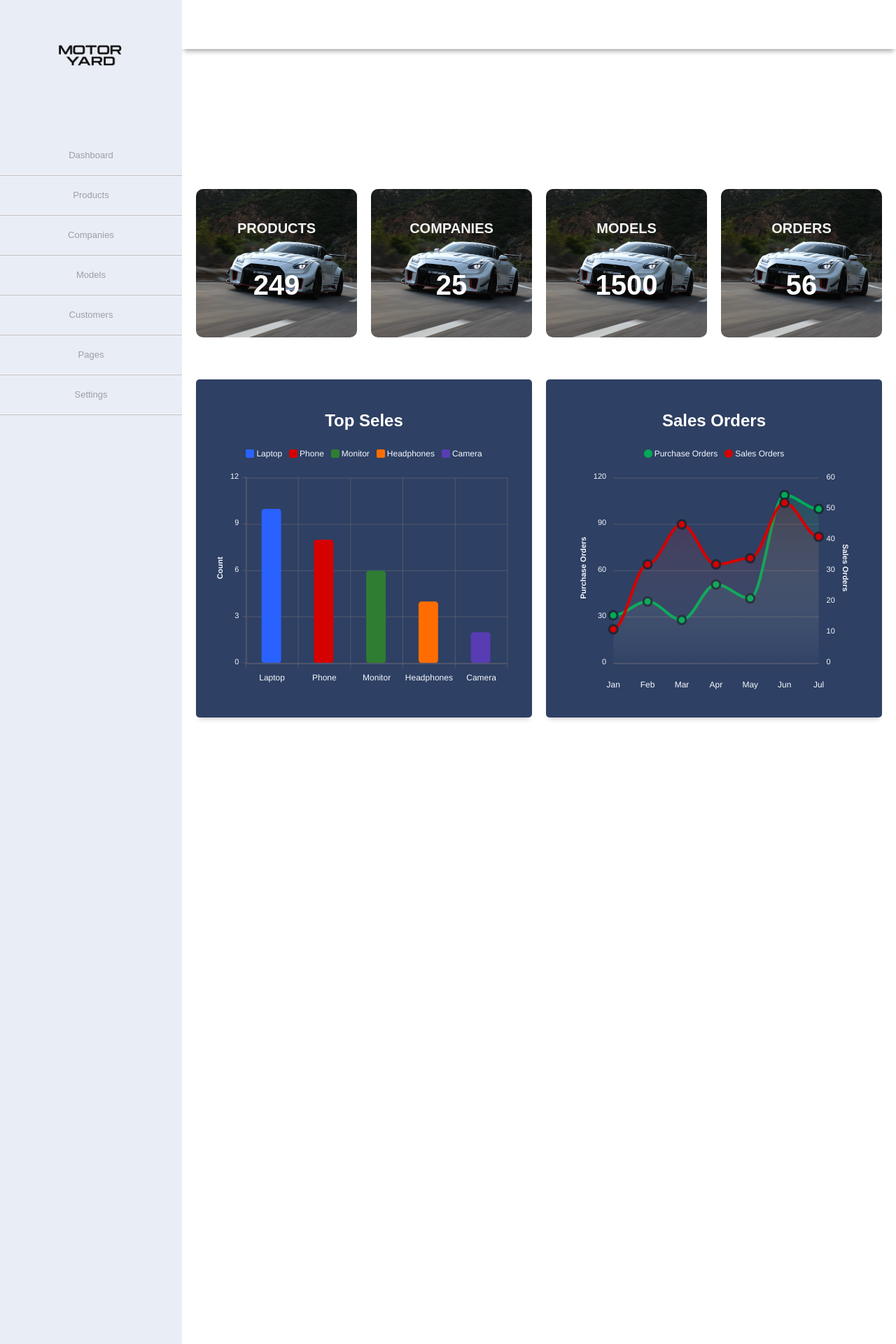
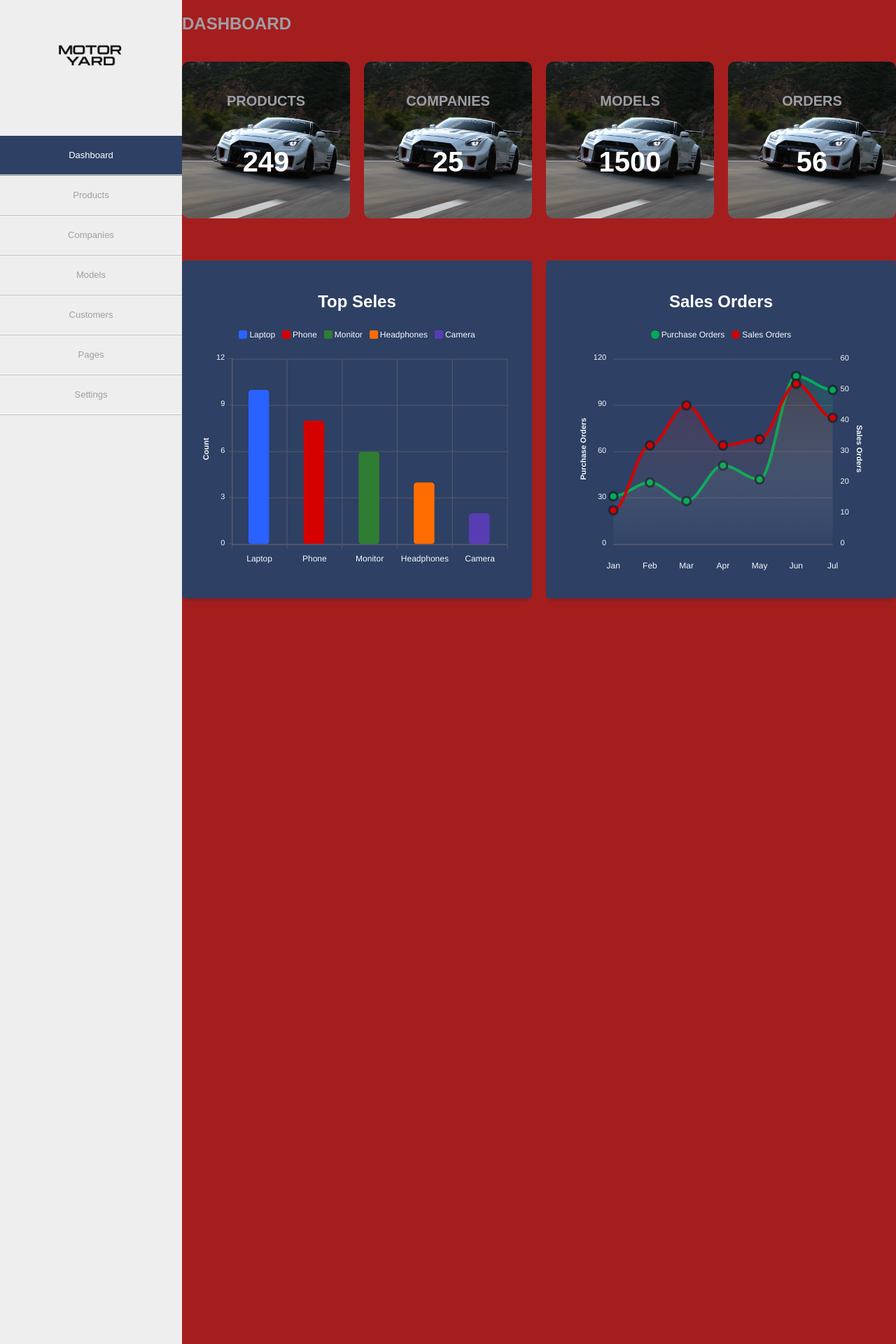
Before and after one commit to besho-122/web_project, a PHP site: page /pages/dashboard.html in a window 1280 px wide. Shown: the top 1920 px of the page at 70% size. Run offline with PHP 8.4, Linux system fonts and the light colour scheme; some libraries are stand-ins or nearby versions.

Commit message:
admin update

```diff
--- a/assets/css/dashboard.css
+++ b/assets/css/dashboard.css
@@ -1,25 +1,22 @@
+
 body {
   margin: 0;
   padding: 0;
   background-color: #ffffff;
   color: #9e9ea4;
   font-family: 'Montserrat', sans-serif;
+
+
 }
-
-.material-icons-outlined {
-  vertical-align: middle;
-  line-height: 1px;
-  font-size: 35px;
+html, body {
+  height: 100%;
+  width: 100%;
+  scroll-behavior: smooth;
+  overscroll-behavior: none;
 }
-
-.grid-container {
-  display: grid;
-  grid-template-columns: 260px 1fr 1fr 1fr;
-  grid-template-rows: 0.2fr 3fr;
-  grid-template-areas:
-    'sidebar header header header'
-    'sidebar main main main';
-  height: 100vh;
+h1{
+  color:#2e4063;
+  text-align: center;
 }
 
 
@@ -37,12 +34,45 @@ body {
   display: none;
 }
 
+.dashboard{
+  height: 100vh;
+  background-color: rgba(153, 0, 0, 0.884);
+}
+.products{
+  height: 100vh;
+  background-color: aqua;
+}
+.models{
+  height: 100vh;
+  background-color: rgb(81, 87, 87);
+}
+.companies{
+  height: 100vh;
+  background-color: rgb(0, 47, 255);
+}
+.customers{
+  height: 100vh;
+  background-color: rgb(23, 216, 55);
+}
+.orders{
+  height: 100vh;
+  background-color: rgb(255, 0, 0);
+}
+.pages{
+  height: 100vh;
+  background-color: aqua;
+}
+.settings{
+  height: 100vh;
+  background-color: rgb(0, 217, 255);
+}
+
 
 #sidebar {
   grid-area: sidebar;
   height: 100vh;
   width: 260px;
-  background-color: #e9edf5;
+  background-color: #eeeeee;
   overflow-y: auto;
   transition: all 0.5s;
   -webkit-transition: all 0.5s;
@@ -103,14 +133,37 @@ width: 100px;
   z-index: 12 !important;
 }
 
+.sidebaritem.active {
+  background-color: #2e4063;
+}
+
+.sidebaritem.active a {
+  color: white;
+}
 
 .main-container {
-  grid-area: main;
+  height: 100vh;
   overflow-y: auto;
-  padding: 20px 20px;
-  color: rgba(255, 255, 255, 0.95);
+  scroll-snap-type: y mandatory;
+  scroll-padding-top: 0;
+  width: calc(100% - 260px);
+  margin-left: 260px;
+  padding:0;
 }
 
+main section {
+
+  min-height: 100vh;
+  width: 100%;
+  scroll-snap-align: start;
+}
+
+.sidebaritem.active {
+  background-color: #2e4063;
+}
+.sidebaritem.active a {
+  color: #fff;
+}
 .main-title {
   display: flex;
   justify-content: space-between;
--- a/pages/dashboard.html
+++ b/pages/dashboard.html
@@ -7,12 +7,9 @@
     <link rel="stylesheet" href="../assets/css/dashboard.css">
   </head>
   <body>
-    <div class="grid-container">
-      <header class="header">
-        <div class="menu-icon" onclick="openSidebar()">
+      <div class="menu-icon" onclick="openSidebar()">
           <span class="material-icons-outlined">menu</span>
         </div>
-      </header>
       <aside id="sidebar">
         <div class="sidebar-title">
           <div class="sidebarBrand">
@@ -21,46 +18,19 @@
           <span class="material-icons-outlined" onclick="closeSidebar()">close</span>
         </div>
 
-        <ul class="sidebar-list">
-          <li class="sidebaritem">
-            <a href="#" target="_blank">
-             Dashboard
-            </a>
-          </li>
-          <li class="sidebaritem">
-            <a href="#" target="_blank">
-               Products
-            </a>
-          </li>
-          <li class="sidebaritem">
-            <a href="#" target="_blank">
-             Companies
-            </a>
-          </li>
-          <li class="sidebaritem">
-            <a href="#" target="_blank">
-             Models
-            </a>
-          </li>
-          <li class="sidebaritem">
-            <a href="#" target="_blank">
-             Customers
-            </a>
-          </li>
-          <li class="sidebaritem">
-            <a href="#" target="_blank">
-             Pages
-            </a>
-          </li>
-          <li class="sidebaritem">
-            <a href="#" target="_blank">
-              Settings
-            </a>
-          </li>
-        </ul>
+     <ul class="sidebar-list">
+  <li class="sidebaritem"><a href="#dashboard">Dashboard</a></li>
+  <li class="sidebaritem"><a href="#products">Products</a></li>
+  <li class="sidebaritem"><a href="#companies">Companies</a></li>
+  <li class="sidebaritem"><a href="#models">Models</a></li>
+  <li class="sidebaritem"><a href="#customers">Customers</a></li>
+  <li class="sidebaritem"><a href="#pages">Pages</a></li>
+  <li class="sidebaritem"><a href="#settings">Settings</a></li>
+</ul>
       </aside>
 
       <main class="main-container">
+      <section id="dashboard" class="dashboard">
         <div class="main-title">
           <h2>DASHBOARD</h2>
         </div>
@@ -110,10 +80,34 @@
           </div>
 
         </div>
+        </section>
+
+<section id="products" class="products">
+  <h1>Products</h1>
+</section>
+
+<section id="companies" class="companies">
+  <h1>Companies</h1>
+</section>
+
+<section id="models" class="models">
+  <h1>Models</h1>
+</section>
+
+<section id="customers" class="customers">
+  <h1>Customers</h1>
+</section>
+
+<section id="pages" class="pages">
+  <h1>Pages</h1>
+</section>
+
+<section id="settings" class="settings">
+  <h1>Settings</h1>
+</section>
       </main>
 
 
-    </div>
     <script src="https://cdnjs.cloudflare.com/ajax/libs/apexcharts/3.35.5/apexcharts.min.js"></script>
     <script src="../assets/js/dashboard.js"></script>
   </body>
```
Also changed, not shown: assets/js/dashboard.js (+54 -0 lines).
